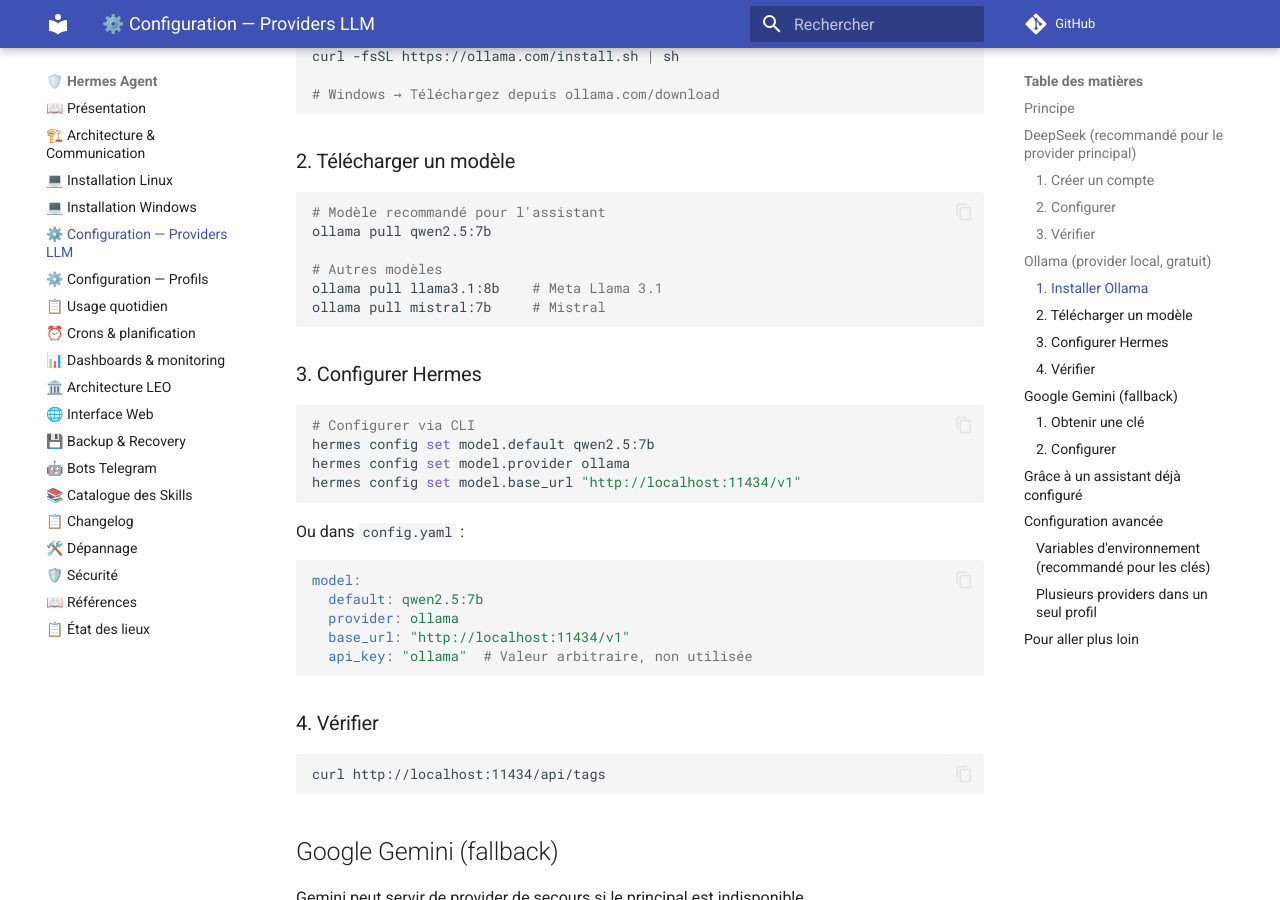
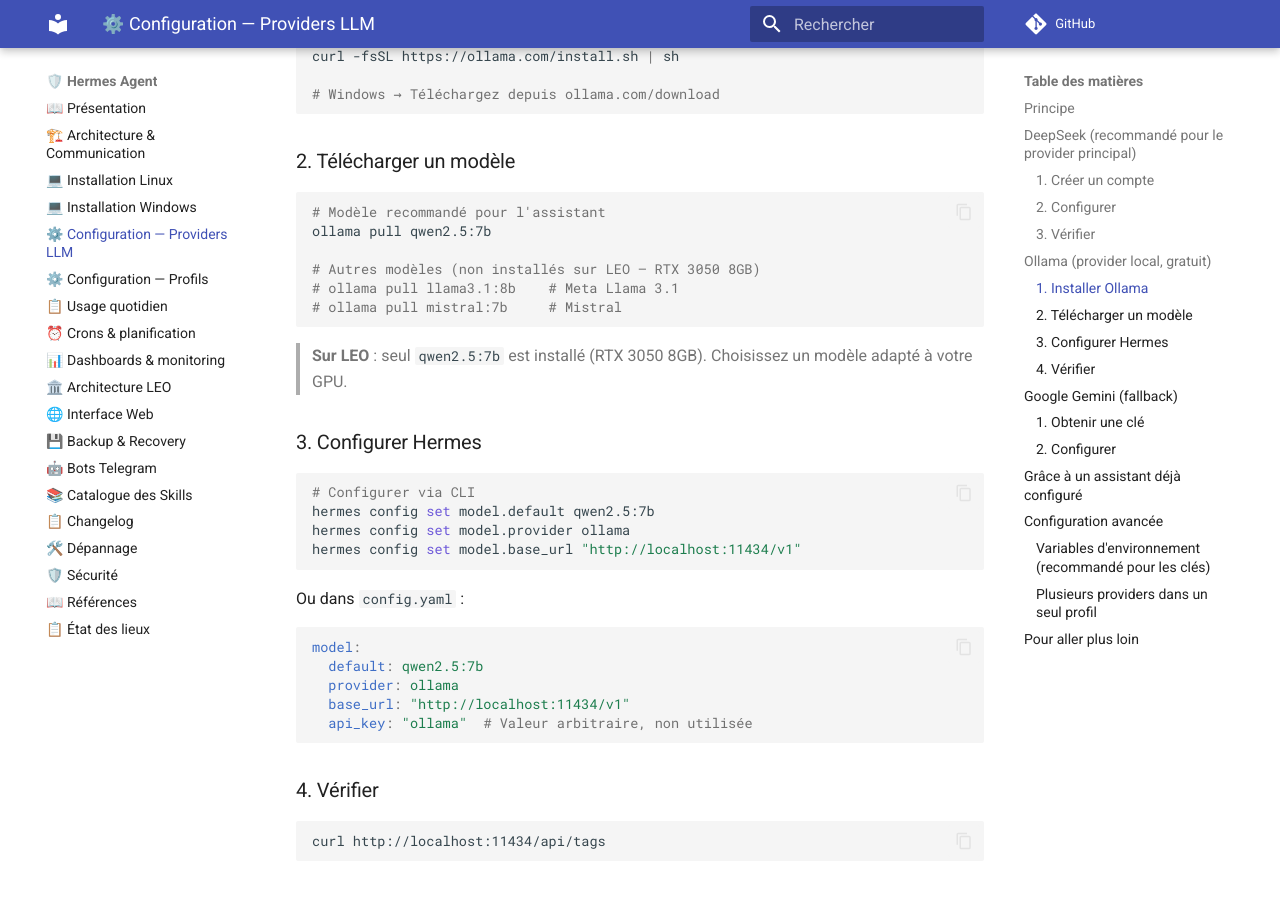
Before and after one commit to christophedanhier-hash/hermes-wiki, an MkDocs documentation site: the page built from docs/hermes/configuration/providers.md, in a window 1280 px wide and 900 px high, scrolled down 1568 px. Built offline with MkDocs 1.6.1 and Material for MkDocs 9.7.7, drawn with Linux system fonts in a browser that asks for light colours; comment, search, counter and statistics services are not loaded; some of the changed text lies outside the part shown.

Commit message:
🤖 Audit rédactionnel DeepSeek — 17/07/2026 18:00
- profiles.md: 4→5 profils + ajout bureau-robert (DeepSeek Pro, Conseil Stratégique)
- providers.md: modèles Ollama non-installés commentés, note GPU RTX 3050 8GB
- AUDIT.md: trace des 3 corrections

````diff
--- a/docs/hermes/configuration/providers.md
+++ b/docs/hermes/configuration/providers.md
@@ -74,10 +74,12 @@ curl -fsSL https://ollama.com/install.sh | sh
 # Modèle recommandé pour l'assistant
 ollama pull qwen2.5:7b
 
-# Autres modèles
-ollama pull llama3.1:8b    # Meta Llama 3.1
-ollama pull mistral:7b     # Mistral
+# Autres modèles (non installés sur LEO — RTX 3050 8GB)
+# ollama pull llama3.1:8b    # Meta Llama 3.1
+# ollama pull mistral:7b     # Mistral
 ```
+
+> **Sur LEO** : seul `qwen2.5:7b` est installé (RTX 3050 8GB). Choisissez un modèle adapté à votre GPU.
 
 ### 3. Configurer Hermes
 
@@ -179,4 +181,4 @@ Ce n'est pas grave si votre fichier `config.yaml` est plus ou moins complexe. L'
 *Document mis à jour le 17/07/2026 — Léo 🦁*
 
 ---
-> 🤖 Dernier audit : 17/07/2026 à 15:05 (UTC+2) — aucune correction nécessaire
+> 🤖 Dernier audit : 17/07/2026 à 18:00 (UTC+2) — modèles Ollama : seuls ceux installés sur LEO sont actifs (qwen2.5:7b), autres commentés
````
Also changed, not shown: docs/hermes/AUDIT.md (+8 -0 lines), docs/hermes/configuration/profiles.md (+4 -3 lines).
